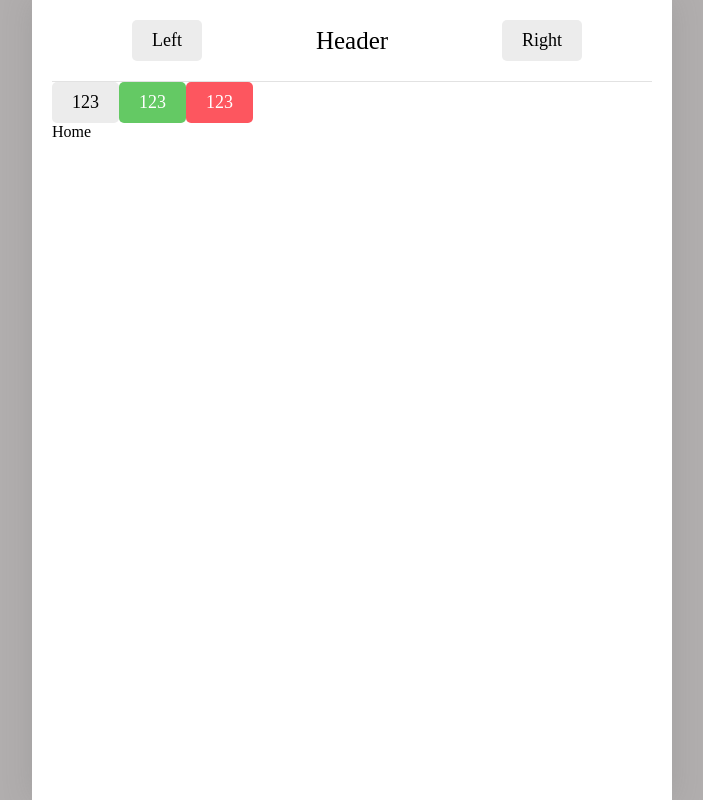
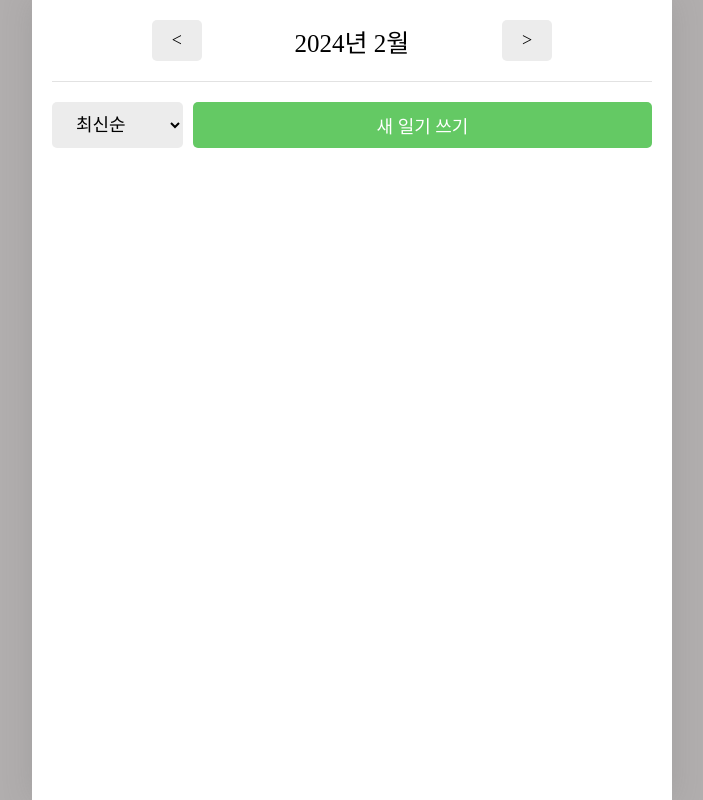
Before and after one commit to illustermin/deardiary, a React (Vite) app: page / in a window 1280 px wide. Shown: the whole page, without its empty margins (288-991 px from the left). Built offline with nearby package versions, Linux system fonts and the light colour scheme; a web font is replaced by a local one.

Commit message:
feat:DiaryList menu_bar 생성

```diff
--- a/src/App.jsx
+++ b/src/App.jsx
@@ -1,59 +1,105 @@
 import "./App.css";
-import { Route, Routes, Link, useNavigate } from "react-router-dom";
+import { useReducer, useRef, createContext } from "react";
+import { Route, Routes } from "react-router-dom";
 import Home from "./pages/Home";
 import New from "./pages/New";
 import Diary from "./pages/Diary";
+import Edit from "./pages/Edit";
 import Notfound from "./pages/Notfound";
-import Button from "./components/Button";
-import Header from "./components/Header";
-
-import { getEmotionImage } from "./util/get-emotion-image";
 
 //1. "/" : 모든 일기를 조회하는 홈페이지
 //2. "/new" : 새로운 일기를 작성하는 new 페이지
 //3. "/diary" : 일기를 상세히 조회하는 다이어리 페이지
+const mockData = [
+  {
+    id: 1,
+    createdDate: new Date().getTime(),
+    emotionId: 1,
+    content: "1번 일기 내용",
+  },
+  {
+    id: 2,
+    createdDate: new Date().getTime(),
+    emotionId: 2,
+    content: "2번 일기 내용",
+  },
+];
+
+function reducer(state, action) {
+  switch (action.type) {
+    case "CREATE":
+      return [action.data, ...state];
+    case "UPDATE":
+      return state.map((item) => (String(item.id) === String(action.data.id) ? action.data : item));
+    case "DELETE":
+      return state.filter((item) => String(item.id) !== String(action.id));
+    default:
+      return state;
+  }
+}
+
+const DiaryStateContext = createContext();
+const DiaryDispatchContext = createContext();
 
 function App() {
-  const nav = useNavigate();
+  const [data, dispatch] = useReducer(reducer, mockData);
+  const idRef = useRef(3);
 
-  const onClickButton = () => {
-    nav("/new");
+  //새로운 일기 추가
+  const onCreate = (createdDate, emotionId, content) => {
+    dispatch({
+      type: "CREATE",
+      data: {
+        id: idRef.current++,
+        createdDate,
+        emotionId,
+        content,
+      },
+    });
   };
+
+  //기존 일기 수정
+  const onUpdate = (id, createdDate, emotionId, content) => {
+    dispatch({
+      type: "UPDATE",
+      data: {
+        id,
+        createdDate,
+        emotionId,
+        content,
+      },
+    });
+  };
+
+  //기존 일기 삭제
+  const onDelete = (id) => {
+    dispatch({
+      type: "DELETE",
+      data: {
+        id,
+      },
+    });
+  };
+
   return (
     <>
-      <Header
-        title={"Header"}
-        leftChild={<Button text={"Left"} />}
-        rightChild={<Button text={"Right"} />}
-      />
-      <Button
-        text={"123"}
-        type={"DEFAULT"}
-        onClick={() => {
-          console.log("버튼 클릭");
+      <DiaryStateContext.Provider value={data}>
+        <DiaryDispatchContext.Provider
+          value={{
+            onCreate,
+            onUpdate,
+            onDelete,
           }}
-      />
-      <Button
-        text={"123"}
-        type={"POSITIVE"}
-        onClick={() => {
-          console.log("버튼 클릭");
-        }}
-      />
-      <Button
-        text={"123"}
-        type={"NEGATIVE"}
-        onClick={() => {
-          console.log("버튼 클릭");
-        }}
-      />
-
+        >
           <Routes>
             <Route path="/" element={<Home />} />
             <Route path="/new" element={<New />} />
             <Route path="/diary/:id" element={<Diary />} />
+            <Route path="/edit/:id" element={<Edit />} />
             <Route path="*" element={<Notfound />} />
           </Routes>
+        </DiaryDispatchContext.Provider>
+      </DiaryStateContext.Provider>
     </>
   );
 }
--- /dev/null
+++ b/src/components/DiaryList.css
@@ -0,0 +1,17 @@
+.DiaryList .menu_bar {
+  margin: 20px 0px;
+  display: flex;
+  gap: 10px;
+}
+.DiaryList .menu_bar select {
+  background-color: rgb(236, 236, 236);
+  border: none;
+  border-radius: 5px;
+
+  padding: 10px 20px;
+  font-size: 18px;
+  cursor: pointer;
+}
+.DiaryList .menu_bar button {
+  flex: 1;
+}
--- /dev/null
+++ b/src/components/DiaryList.jsx
@@ -0,0 +1,19 @@
+import React from "react";
+import Button from "./Button";
+import "./DiaryList.css";
+const DiaryList = () => {
+  return (
+    <div className="DiaryList">
+      <div className="menu_bar">
+        <select>
+          <option value={"latest"}>최신순</option>
+          <option value={"oldest"}>오래된 순</option>
+        </select>
+        <Button text={"새 일기 쓰기"} type={"POSITIVE"} />
+      </div>
+      <div className="list_wrapper"></div>
+    </div>
+  );
+};
+
+export default DiaryList;
--- /dev/null
+++ b/src/pages/Edit.jsx
@@ -0,0 +1,8 @@
+import { useParams } from "react-router-dom";
+const Edit = () => {
+  const params = useParams();
+
+  return <div>{params.id}번 일기 수정페이지입니다.</div>;
+};
+
+export default Edit;
--- a/src/pages/Home.jsx
+++ b/src/pages/Home.jsx
@@ -1,7 +1,18 @@
-import React from "react";
+import Header from "../components/Header";
+import Button from "../components/Button";
+import DiaryList from "../components/DiaryList";
 
 const Home = () => {
-  return <div>Home</div>;
+  return (
+    <div>
+      <Header
+        title={"2024년 2월"}
+        leftChild={<Button text={"<"} />}
+        rightChild={<Button text={">"} />}
+      />
+      <DiaryList />
+    </div>
+  );
 };
 
 export default Home;
```
Lines whose indentation alone changed are shown as unchanged.
